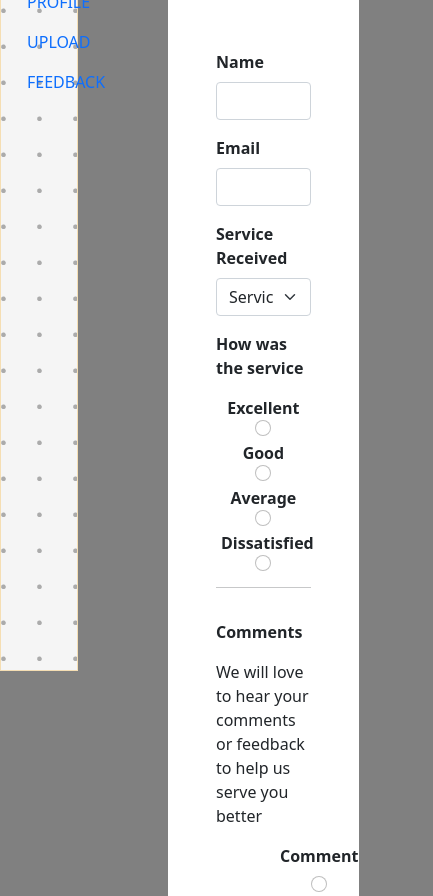
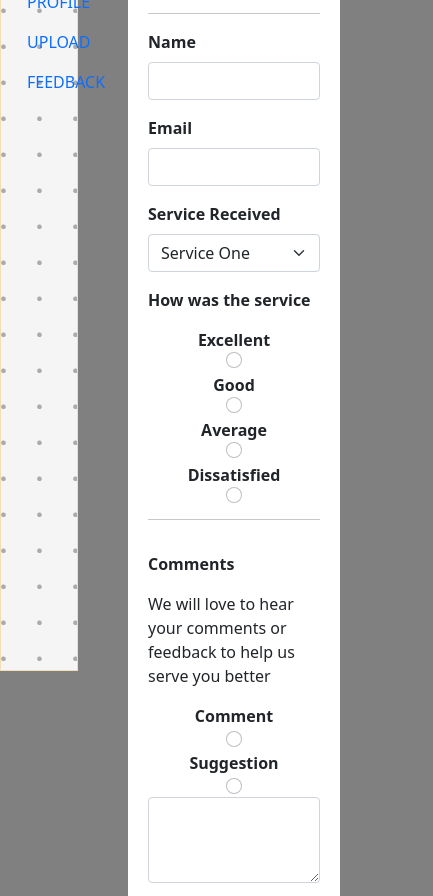
Before and after one commit to hashimhikmah09/bootstrap-project, a plain HTML site: page feedback.html in a window 390 px wide. Shown: the part 173-1069 px from the top of the page, 433 px wide, since content can reach past the window. Drawn offline with nearby package versions, Linux system fonts and the light colour scheme.

Commit message:
improving

```diff
--- a/feedback.html
+++ b/feedback.html
@@ -32,7 +32,7 @@
       </div>
     </div>
     <div class="main-content">
-        <div class="profile">
+        <div class="feedback">
             <h1 class="text-center text-uppercase"> customer feedback review</h1>
             <hr class="border-2">
         <form class="row g-3 boot">
--- a/style.css
+++ b/style.css
@@ -26,6 +26,9 @@ a{
     color:red;
 }
 .main-content{
+    display: flex;
+    align-items: center;
+    justify-content: center;
     width: 80%;
     height: 100%;
     margin-left: 350px;
@@ -34,7 +37,7 @@ a{
     padding: 50px;
 }
 .home{
-    width: 80%;
+    width: 90%;
     margin-left: 40px;
     background-color: rgb(255, 255, 255);
     height: 50vh;
@@ -50,7 +53,7 @@ a{
     background-color: white;
     margin-left: 40px;
 }
-.boot{
+.form-group{
     margin:20px;
     padding:20px;
 }
@@ -95,17 +98,9 @@ a{
     padding: 30px;
 }
 
-@media only screen and (max-width: 600px) {
-    .bootstrap{
-padding: 20px;
-display: flex;
-width: 25%;
-
-    }
-    .main-content{
-        margin-left: auto;
-    }
-
+.feedback{
+    padding: 20px;
+    background-color: white;
 }
 @media only screen and (max-width: 578px) {
     .bootstrap{
@@ -126,10 +121,20 @@ position: fixed;
         width: 100%;
         padding: 10px;
     }
-}
+
 
 .radio-block label{
     display:block;
     text-align:center;
     margin:5px;
 }
+.comment label{
+    display:block;
+    text-align:center;
+    margin:0 2em;
+}
+.comment label input[type="radio"] {
+    display:block;
+    margin:0.2em auto;
+}
+}
```
